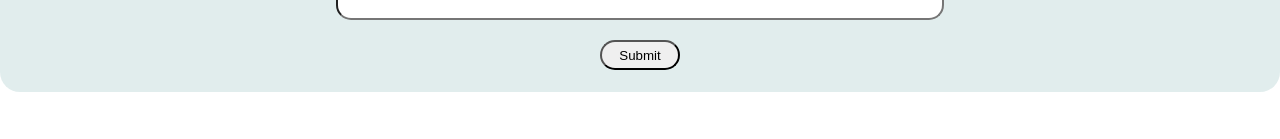
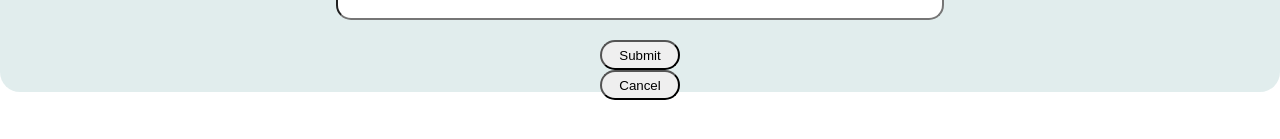
Before and after one commit to AbhB2303/SOEN341_Project, a React (Create React App) app: page / in a window 1280 px wide. Shown: the part 267-406 px from the top of the page. Built offline with nearby package versions, Linux system fonts and the light colour scheme.

Commit message:
added the cancel button
added the cancel button to the asking questions page according to Issue #28

```diff
--- a/src/components/AskQuestionForm.jsx
+++ b/src/components/AskQuestionForm.jsx
@@ -2,6 +2,9 @@ import React, { Component } from 'react';
 class AskQuestionForm extends Component {
     submittionAlert() {
         alert('Your question was posted successfully!');
+    }
+    	cancellationAlert() {
+        alert('Your question was cancelled successfully!');
     }
     render() {
         return (
@@ -18,6 +21,8 @@ class AskQuestionForm extends Component {
                     <br /><br />
                     <input className="submit" type="submit" value="Submit" onClick={this.submittionAlert} />
                     <br />
+         	     	<input className="submit" type="submit" value="Cancel" onClick={this.cancellationAlert} />
+                    <br />
                 </form>
             </div>
         )
```
